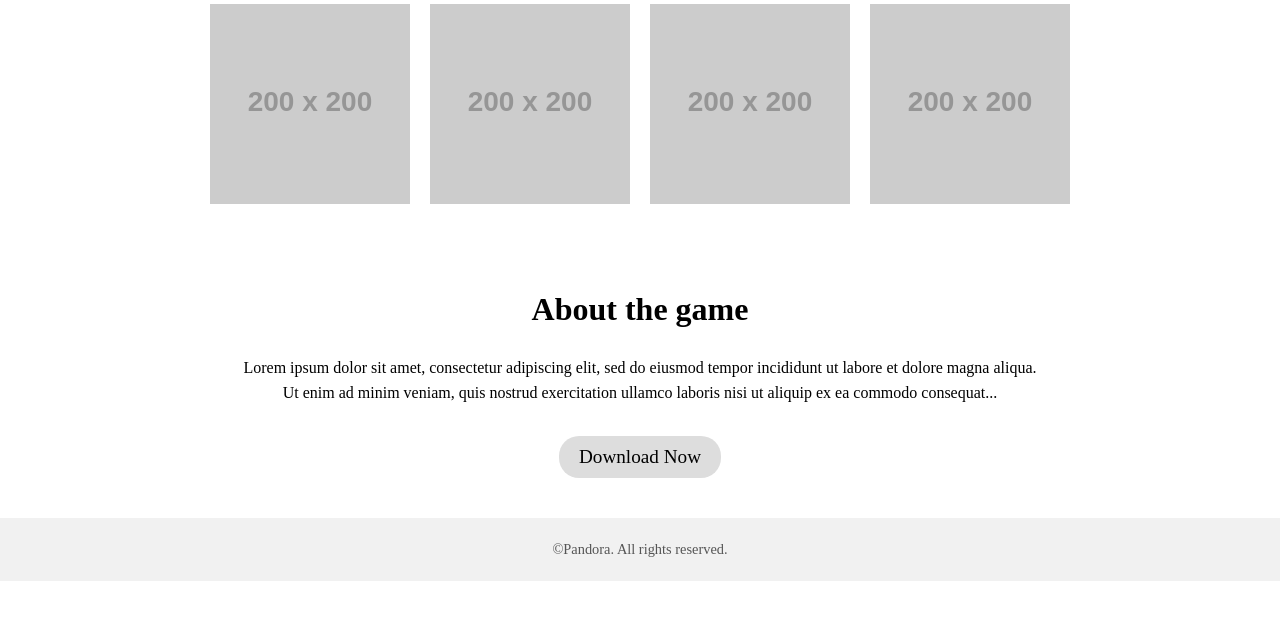
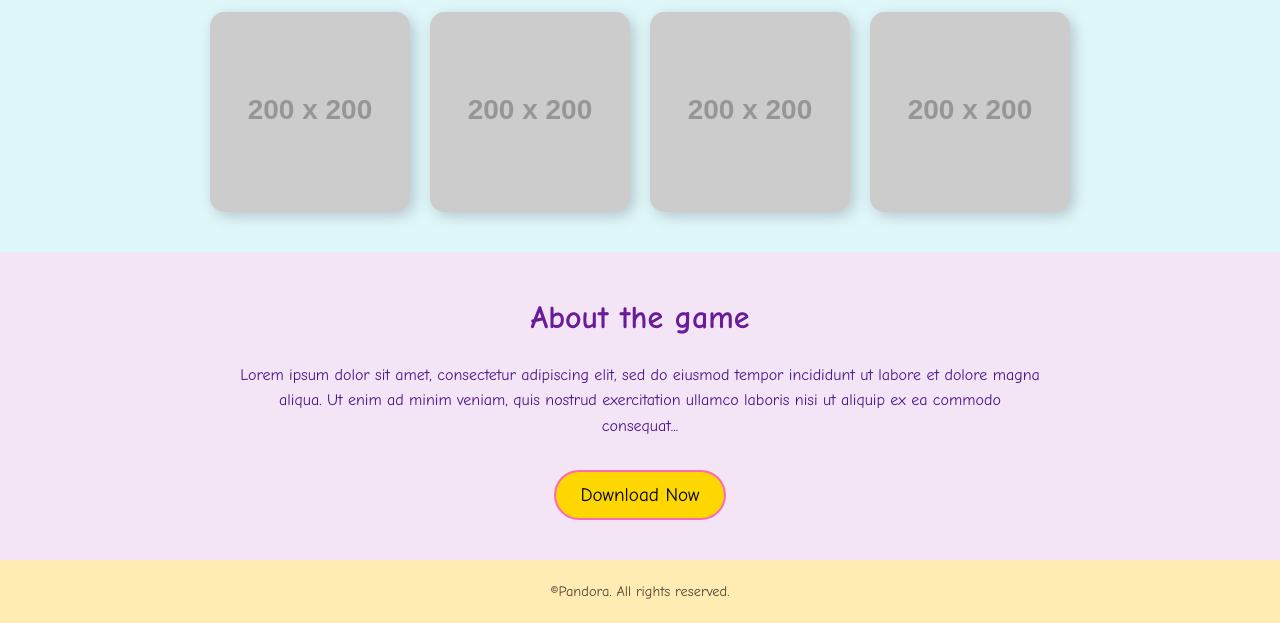
Before and after one commit to Enebeli/Pandora-site, a plain HTML site: page index.html in a window 1280 px wide. Shown: the part 532-1155 px from the top of the page. Before the commit the page ends 1113 px from the top, so only its background shows below. Drawn offline with Linux system fonts and the light colour scheme; placeholder pictures from the web are drawn by us.

Commit message:
Updated CSS

```diff
--- a/style.css
+++ b/style.css
@@ -2,12 +2,12 @@
   margin: 0;
   padding: 0;
   box-sizing: border-box;
-  font-family: serif;
+  font-family: 'Comic Sans MS', cursive, sans-serif;
 }
 
 body {
-  background-color: #fff;
-  color: #000;
+  background-color: #fff8f0;
+  color: #333;
   line-height: 1.6;
 }
 
@@ -16,7 +16,7 @@ h1, h2, p {
 }
 
 #hero {
-  background-image: url('https://via.placeholder.com/1200x400');
+  background-image: url('https://via.placeholder.com/1200x400/FFB6C1/000000?text=Pandora+Banner');
   background-size: cover;
   background-position: center;
   padding: 100px 0;
@@ -32,7 +32,7 @@ h1, h2, p {
   left: 0;
   height: 100%;
   width: 100%;
-  background-color: rgba(255, 255, 255, 0.6);
+  background-color: rgba(255, 255, 255, 0.4);
   z-index: 1;
 }
 
@@ -41,6 +41,8 @@ h1, h2, p {
   z-index: 2;
   font-size: 4rem;
   font-weight: bold;
+  color: #ff4081;
+  text-shadow: 2px 2px #fff;
 }
 
 #top-download {
@@ -50,24 +52,35 @@ h1, h2, p {
 
 #download-btn-1,
 #download-btn-2 {
-  background-color: #ddd;
-  border: none;
-  padding: 10px 20px;
+  background-color: #ffd700;
+  border: 2px solid #ff69b4;
+  color: #000;
+  padding: 12px 24px;
   font-size: 1.2rem;
   cursor: pointer;
-  border-radius: 20px;
+  border-radius: 30px;
   display: block;
   margin: 0 auto;
+  transition: background-color 0.3s, transform 0.2s;
+}
+
+#download-btn-1:hover,
+#download-btn-2:hover {
+  background-color: #ff69b4;
+  color: #fff;
+  transform: scale(1.05);
 }
 
 #screenshots {
   text-align: center;
   padding: 40px 20px;
+  background-color: #e0f7fa;
 }
 
 #screenshots h2 {
   margin-bottom: 20px;
   font-size: 2rem;
+  color: #00838f;
 }
 
 #image-grid {
@@ -82,17 +95,21 @@ h1, h2, p {
   width: 200px;
   height: 200px;
   object-fit: cover;
+  border-radius: 15px;
+  box-shadow: 4px 4px 15px rgba(0,0,0,0.2);
   background-color: #ccc;
 }
 
 #about {
   padding: 40px 20px;
   text-align: center;
+  background-color: #f3e5f5;
 }
 
 #about h2 {
   margin-bottom: 20px;
   font-size: 2rem;
+  color: #6a1b9a;
 }
 
 #about p {
@@ -100,14 +117,15 @@ h1, h2, p {
   margin: auto;
   font-size: 1rem;
   margin-bottom: 30px;
+  color: #4a148c;
 }
 
 #footer {
-  background-color: #f1f1f1;
+  background-color: #ffecb3;
   text-align: center;
   padding: 20px;
   font-size: 0.9rem;
-  color: #555;
+  color: #5d4037;
 }
 
 @media (max-width: 768px) {
@@ -118,7 +136,7 @@ h1, h2, p {
   #download-btn-1,
   #download-btn-2 {
     font-size: 1rem;
-    padding: 8px 16px;
+    padding: 10px 20px;
   }
 
   #image-grid img {
```
